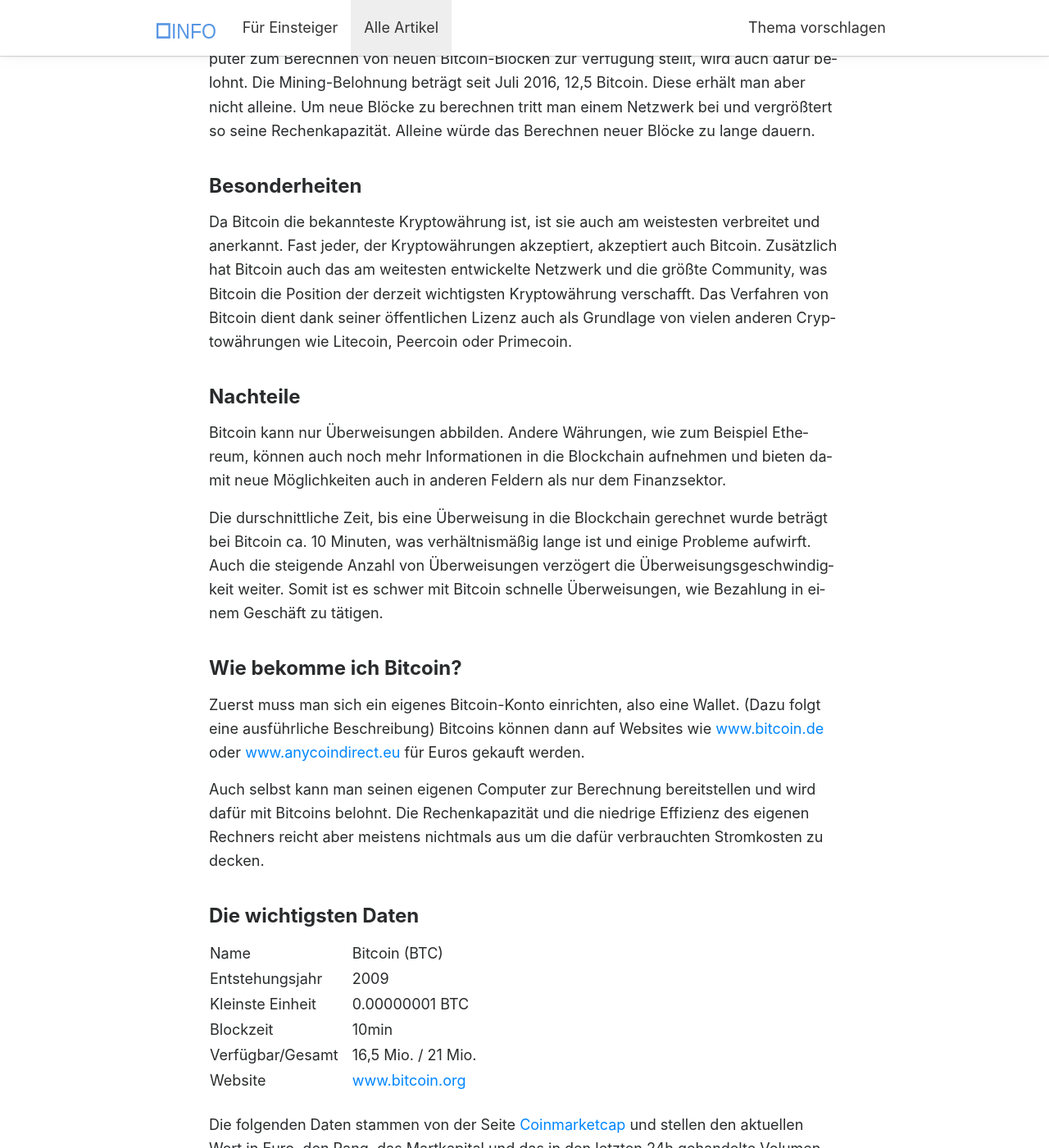
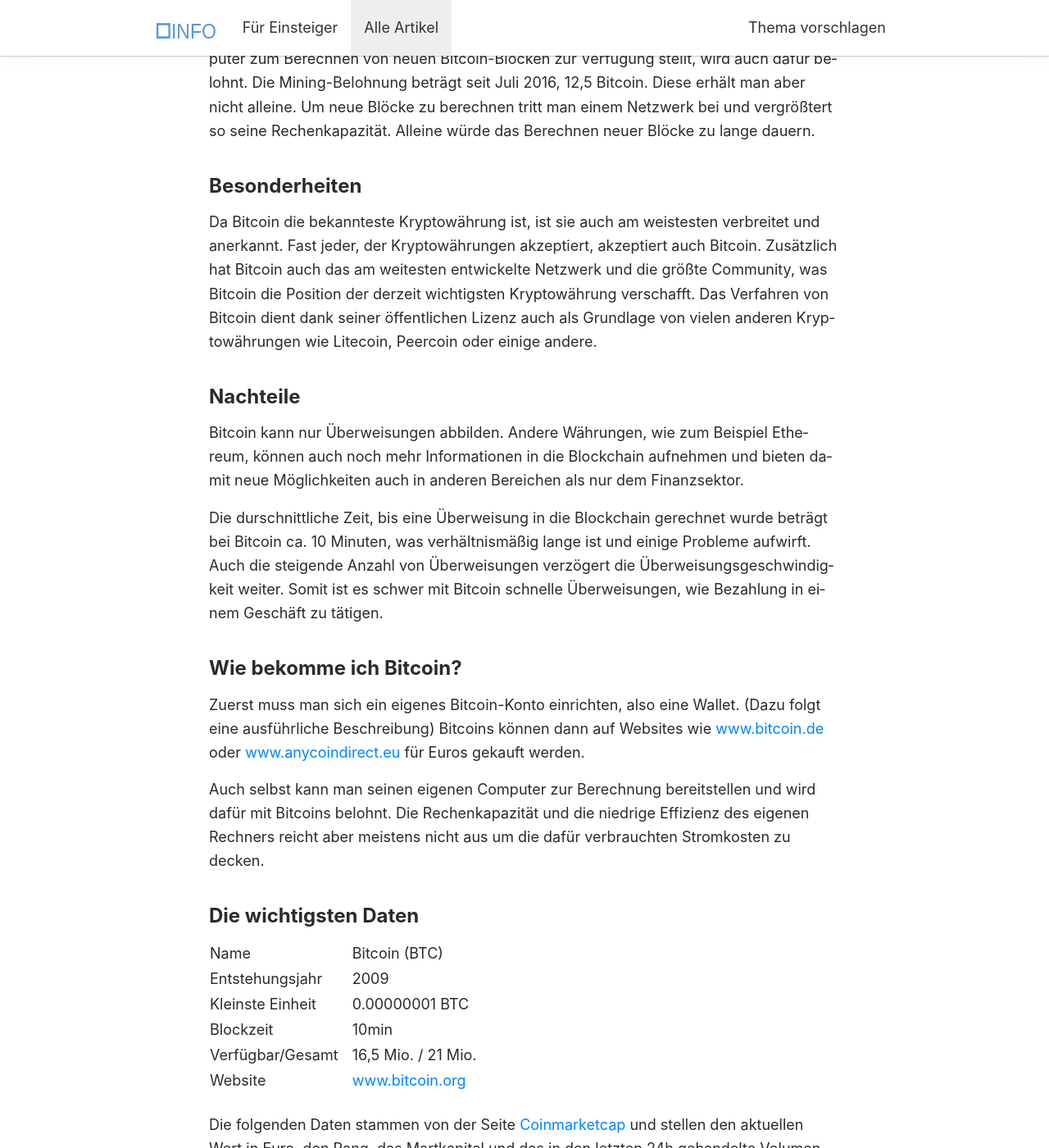
Before and after one commit to jossamarm/blockinfo.de, a Jekyll site: the page built from _posts/2017-07-23-bitcoin.md, in a window 1280 px wide and 1400 px high, scrolled down 1300 px. Shown: the whole window at 82% size. Built offline with Jekyll 4.4.1, drawn with Linux system fonts in a browser that asks for light colours; nearby versions of some CDN libraries; a script that is not in the unit is left out; comment, search, counter and statistics services are not loaded; some of the changed text lies outside the part shown.

Commit message:
text changes

```diff
--- a/_pages/einsteiger.html
+++ b/_pages/einsteiger.html
@@ -22,7 +22,7 @@
       <div class="col-md-12">
         <br>
         <br>
-        <p>Die Themen rund um Blockchain werden immer alltäglicher und es kommen dabei viele Fragen auf. Wir versuchen mit Blockinfo.de eine Platform zu schaffen, auf der ihr ganz einfach verstehen könnt worum es sich bei Begriffen wie Blockchain, Cryptowährungen, dezentralen Netzwerken und vielem mehr handelt.</p>
+        <p>Die Themen rund um Blockchain werden immer alltäglicher und es kommen dabei viele Fragen auf. Wir versuchen mit Blockinfo.de eine Platform zu schaffen, auf der ihr ganz einfach und auch ohne technisches Wissen verstehen könnt worum es sich bei Begriffen wie "Blockchain", "Kryptowährungen", "Bitcoin" und vielem mehr handelt.</p>
       </div>
     </div>
   </div>
--- a/_pages/home.html
+++ b/_pages/home.html
@@ -20,10 +20,10 @@
     <div class="container">
       <div class="row">
         <div class="col-md-8">
-          <h3 class="home-section-headline">Blockchain, Cryptowährungen du verstehst einfach nicht warum alle davon reden?</h3>
+          <h3 class="home-section-headline">Blockchain, Kryptowährungen du verstehst einfach nicht warum alle davon reden?</h3>
           <p>
             Die Themen rund um Blockchain werden immer alltäglicher und es kommen dabei viele Fragen auf. Wir versuchen mit <strong> Blockinfo.de </strong>
-            eine Platform zu schaffen, auf der ihr ganz einfach verstehen könnt worum es sich bei Begriffen wie Blockchain, Cryptowährungen, dezentralen Netzwerken und vielem mehr handelt.
+            eine Platform zu schaffen, auf der ihr ganz einfach und auch ohne technisches Wissen verstehen könnt worum es sich bei Begriffen wie "Blockchain", "Kryptowährungen", "Bitcoin" und vielem mehr handelt.
           </p>
           <br>
         </div>
--- a/_posts/2017-07-23-bitcoin.md
+++ b/_posts/2017-07-23-bitcoin.md
@@ -36,11 +36,11 @@
 
 Da Bitcoin die bekannteste Kryptowährung ist, ist sie auch am weistesten verbreitet und anerkannt. Fast jeder, der Kryptowährungen akzeptiert, akzeptiert auch Bitcoin.
 Zusätzlich hat Bitcoin auch das am weitesten entwickelte Netzwerk und die größte Community, was Bitcoin die Position der derzeit wichtigsten Kryptowährung verschafft.
-Das Verfahren von Bitcoin dient dank seiner öffentlichen Lizenz auch als Grundlage von vielen anderen Cryptowährungen wie Litecoin, Peercoin oder Primecoin.
+Das Verfahren von Bitcoin dient dank seiner öffentlichen Lizenz auch als Grundlage von vielen anderen Kryptowährungen wie Litecoin, Peercoin oder einige andere.
 
 #### Nachteile
 
-Bitcoin kann nur Überweisungen abbilden. Andere Währungen, wie zum Beispiel Ethereum, können auch noch mehr Informationen in die Blockchain aufnehmen und bieten damit neue Möglichkeiten auch in anderen Feldern als nur dem Finanzsektor.
+Bitcoin kann nur Überweisungen abbilden. Andere Währungen, wie zum Beispiel Ethereum, können auch noch mehr Informationen in die Blockchain aufnehmen und bieten damit neue Möglichkeiten auch in anderen Bereichen als nur dem Finanzsektor.
 
 Die durschnittliche Zeit, bis eine Überweisung in die Blockchain gerechnet wurde beträgt bei Bitcoin ca. 10 Minuten, was verhältnismäßig lange ist und einige Probleme aufwirft. Auch die steigende Anzahl von Überweisungen verzögert die Überweisungsgeschwindigkeit weiter. Somit ist es schwer mit Bitcoin schnelle Überweisungen, wie Bezahlung in einem Geschäft zu tätigen.
 
@@ -49,7 +49,7 @@
 Zuerst muss man sich ein eigenes Bitcoin-Konto einrichten, also eine Wallet. (Dazu folgt eine ausführliche Beschreibung)
 Bitcoins können dann auf Websites wie <a href="https://www.bitcoin.de/" target="_blank">www.bitcoin.de</a> oder <a href="https://anycoindirect.eu/" target="_blank">www.anycoindirect.eu</a> für Euros gekauft werden.
 
-Auch selbst kann man seinen eigenen Computer zur Berechnung bereitstellen und wird dafür mit Bitcoins belohnt. Die Rechenkapazität und die niedrige Effizienz des eigenen Rechners reicht aber meistens nichtmals aus um die dafür verbrauchten Stromkosten zu decken.
+Auch selbst kann man seinen eigenen Computer zur Berechnung bereitstellen und wird dafür mit Bitcoins belohnt. Die Rechenkapazität und die niedrige Effizienz des eigenen Rechners reicht aber meistens nicht aus um die dafür verbrauchten Stromkosten zu decken.
 
 #### Die wichtigsten Daten
 
--- a/artikel.html
+++ b/artikel.html
@@ -71,7 +71,7 @@
 <div class="row">
   <div class="col-md-10">
     <br>
-    <p>Die Themen rund um Blockchain werden immer alltäglicher und es kommen dabei viele Fragen auf. Wir versuchen mit Blockinfo.de eine Platform zu schaffen, auf der ihr ganz einfach verstehen könnt worum es sich bei Begriffen wie Blockchain, Cryptowährungen, dezentralen Netzwerken und vielem mehr handelt.</p>
+    <p>Die Themen rund um Blockchain werden immer alltäglicher und es kommen dabei viele Fragen auf. Wir versuchen mit Blockinfo.de eine Platform zu schaffen, auf der ihr ganz einfach und auch ohne technisches Wissen verstehen könnt worum es sich bei Begriffen wie "Blockchain", "Kryptowährungen", "Bitcoin" und vielem mehr handelt.</p>
     <br>
     <br>
   </div>
```
Also changed, not shown: other parts of _posts/2017-07-23-bitcoin.md (+1 -1 lines).
